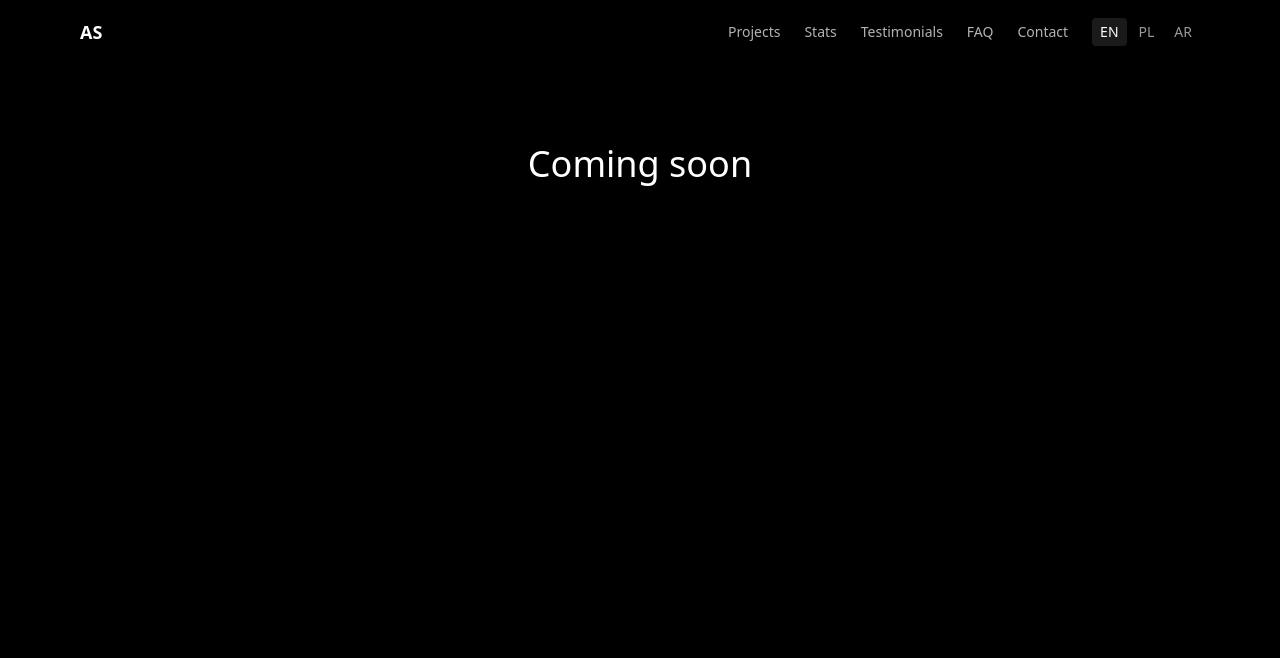
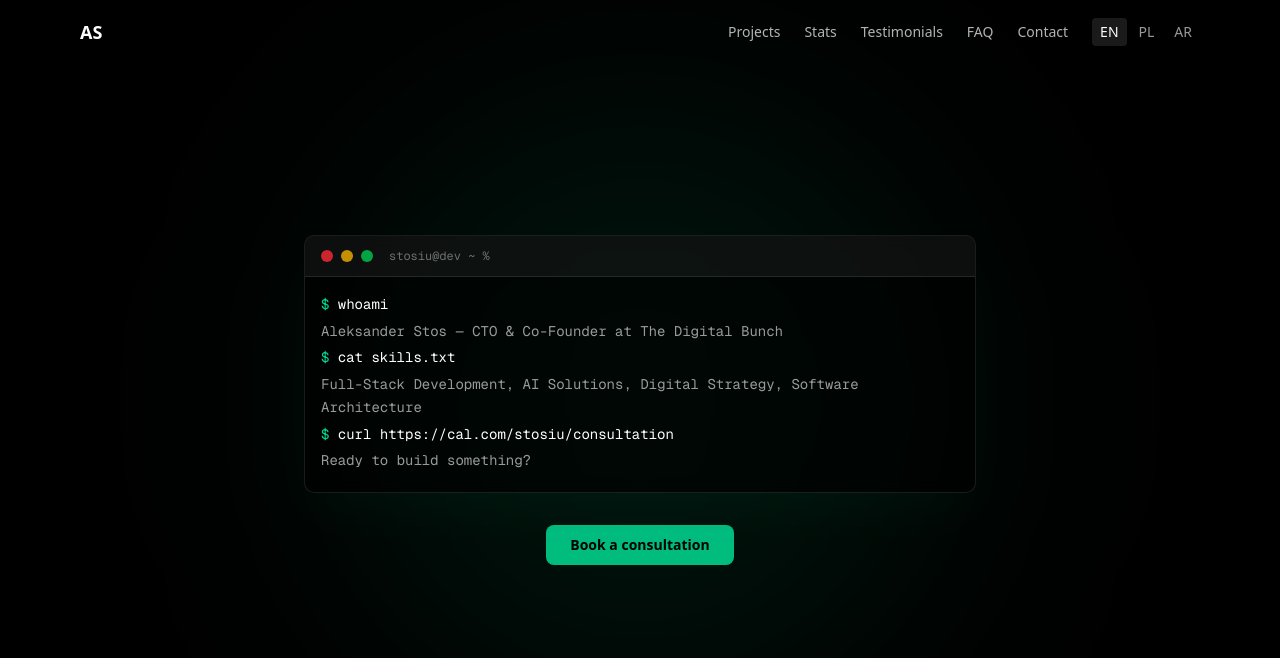
Before and after one commit to Stosiu/nextjs-developer-portfolio, a Next.js app: page /en in a window 1280 px wide. Shown: the top 658 px of the page. Built offline with nearby package versions, Linux system fonts and the light colour scheme.

Commit message:
feat: add interactive terminal hero section with typing animation

```diff
--- a/src/app/[locale]/page.tsx
+++ b/src/app/[locale]/page.tsx
@@ -1,5 +1,6 @@
 import {setRequestLocale} from 'next-intl/server';
 import {Navbar} from '@/components/navbar';
+import {Hero} from '@/components/sections/hero';
 
 type Props = {
   params: Promise<{locale: string}>;
@@ -12,9 +13,7 @@ export default async function HomePage({params}: Props) {
   return (
     <main className="bg-black text-white min-h-screen">
       <Navbar />
-      <div className="pt-16">
-        <h1 className="text-center text-4xl py-20">Coming soon</h1>
-      </div>
+      <Hero />
     </main>
   );
 }
--- /dev/null
+++ b/src/components/sections/hero.tsx
@@ -0,0 +1,40 @@
+'use client';
+
+import {useTranslations} from 'next-intl';
+import {Terminal} from '@/components/terminal';
+import {Button} from '@/components/ui/button';
+
+export function Hero() {
+  const t = useTranslations('hero');
+
+  const terminalLines = [
+    {type: 'command' as const, text: t('command1')},
+    {type: 'response' as const, text: t('response1')},
+    {type: 'command' as const, text: t('command2')},
+    {type: 'response' as const, text: t('response2')},
+    {type: 'command' as const, text: t('command3')},
+    {type: 'response' as const, text: t('response3')},
+  ];
+
+  return (
+    <section className="relative min-h-screen flex flex-col items-center justify-center px-4 py-20">
+      <div className="absolute inset-0 overflow-hidden pointer-events-none">
+        <div className="absolute top-1/2 left-1/2 -translate-x-1/2 -translate-y-1/2 w-[600px] h-[600px] bg-emerald-500/10 rounded-full blur-[128px]" />
+      </div>
+
+      <div className="relative z-10 w-full max-w-4xl mx-auto flex flex-col items-center gap-8">
+        <Terminal lines={terminalLines} />
+
+        <Button
+          asChild
+          size="lg"
+          className="bg-emerald-500 hover:bg-emerald-600 text-black font-semibold"
+        >
+          <a href="https://cal.com/stosiu/consultation" target="_blank" rel="noopener noreferrer">
+            {t('cta')}
+          </a>
+        </Button>
+      </div>
+    </section>
+  );
+}
--- /dev/null
+++ b/src/components/terminal.tsx
@@ -0,0 +1,114 @@
+'use client';
+
+import {useState, useEffect, useRef} from 'react';
+import {motion, useReducedMotion} from 'framer-motion';
+
+type TerminalLine = {
+  type: 'command' | 'response';
+  text: string;
+};
+
+type Props = {
+  lines: TerminalLine[];
+  typingSpeed?: number;
+};
+
+export function Terminal({lines, typingSpeed = 40}: Props) {
+  const prefersReduced = useReducedMotion();
+  const [displayedLines, setDisplayedLines] = useState<{text: string; type: string}[]>([]);
+  const [currentLine, setCurrentLine] = useState(0);
+  const [currentChar, setCurrentChar] = useState(0);
+  const [showCursor, setShowCursor] = useState(true);
+  const containerRef = useRef<HTMLDivElement>(null);
+
+  useEffect(() => {
+    if (prefersReduced) {
+      setDisplayedLines(lines.map((l) => ({text: l.text, type: l.type})));
+      return;
+    }
+
+    if (currentLine >= lines.length) return;
+
+    const line = lines[currentLine];
+
+    if (line.type === 'response') {
+      setDisplayedLines((prev) => [...prev, {text: line.text, type: line.type}]);
+      setCurrentLine((prev) => prev + 1);
+      setCurrentChar(0);
+      return;
+    }
+
+    if (currentChar < line.text.length) {
+      const timeout = setTimeout(() => {
+        setDisplayedLines((prev) => {
+          const updated = [...prev];
+          if (updated.length <= currentLine) {
+            updated.push({text: '', type: line.type});
+          }
+          updated[currentLine] = {text: line.text.slice(0, currentChar + 1), type: line.type};
+          return updated;
+        });
+        setCurrentChar((prev) => prev + 1);
+      }, typingSpeed);
+      return () => clearTimeout(timeout);
+    } else {
+      const timeout = setTimeout(() => {
+        setCurrentLine((prev) => prev + 1);
+        setCurrentChar(0);
+      }, 300);
+      return () => clearTimeout(timeout);
+    }
+  }, [currentLine, currentChar, lines, typingSpeed, prefersReduced]);
+
+  useEffect(() => {
+    const interval = setInterval(() => setShowCursor((c) => !c), 530);
+    return () => clearInterval(interval);
+  }, []);
+
+  useEffect(() => {
+    if (containerRef.current) {
+      containerRef.current.scrollTop = containerRef.current.scrollHeight;
+    }
+  }, [displayedLines]);
+
+  const isTyping = currentLine < lines.length;
+
+  return (
+    <motion.div
+      initial={{opacity: 0, y: 20}}
+      animate={{opacity: 1, y: 0}}
+      transition={{duration: 0.6}}
+      className="w-full max-w-2xl mx-auto"
+    >
+      <div className="rounded-lg border border-white/10 bg-black/60 backdrop-blur-sm overflow-hidden shadow-2xl shadow-emerald-500/5">
+        <div className="flex items-center gap-2 px-4 py-3 border-b border-white/10 bg-white/5">
+          <div className="w-3 h-3 rounded-full bg-red-500/80" />
+          <div className="w-3 h-3 rounded-full bg-yellow-500/80" />
+          <div className="w-3 h-3 rounded-full bg-green-500/80" />
+          <span className="ml-2 text-xs text-white/40 font-mono">stosiu@dev ~ %</span>
+        </div>
+
+        <div ref={containerRef} className="p-4 font-mono text-sm leading-relaxed min-h-[200px] max-h-[400px] overflow-y-auto">
+          {displayedLines.map((line, i) => (
+            <div key={i} className="mb-1">
+              {line.type === 'command' ? (
+                <span>
+                  <span className="text-emerald-400">$</span>{' '}
+                  <span className="text-white">{line.text}</span>
+                </span>
+              ) : (
+                <span className="text-white/60">{line.text}</span>
+              )}
+            </div>
+          ))}
+          {isTyping && (
+            <span className={`text-emerald-400 ${showCursor ? 'opacity-100' : 'opacity-0'}`}>
+              {displayedLines.length === 0 || displayedLines[displayedLines.length - 1]?.type === 'response' ? '$ ' : ''}
+              _
+            </span>
+          )}
+        </div>
+      </div>
+    </motion.div>
+  );
+}
```
